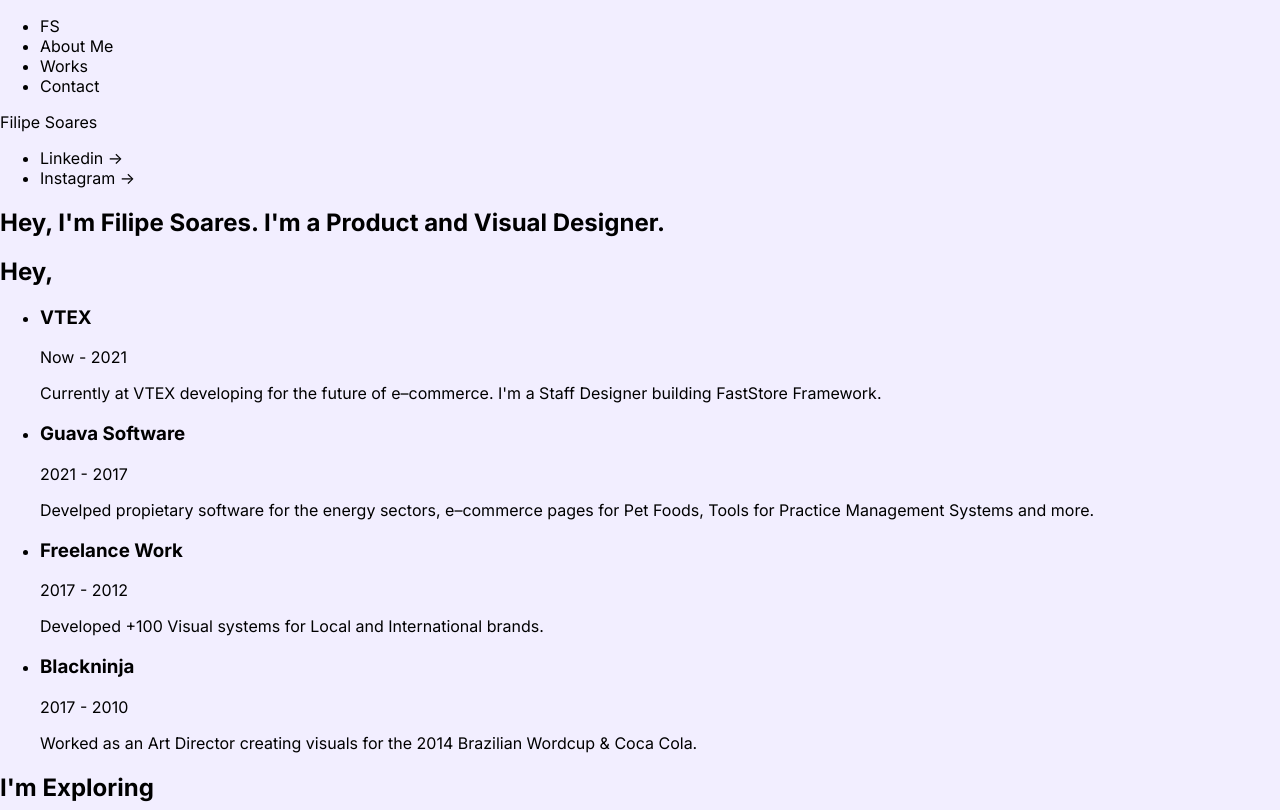
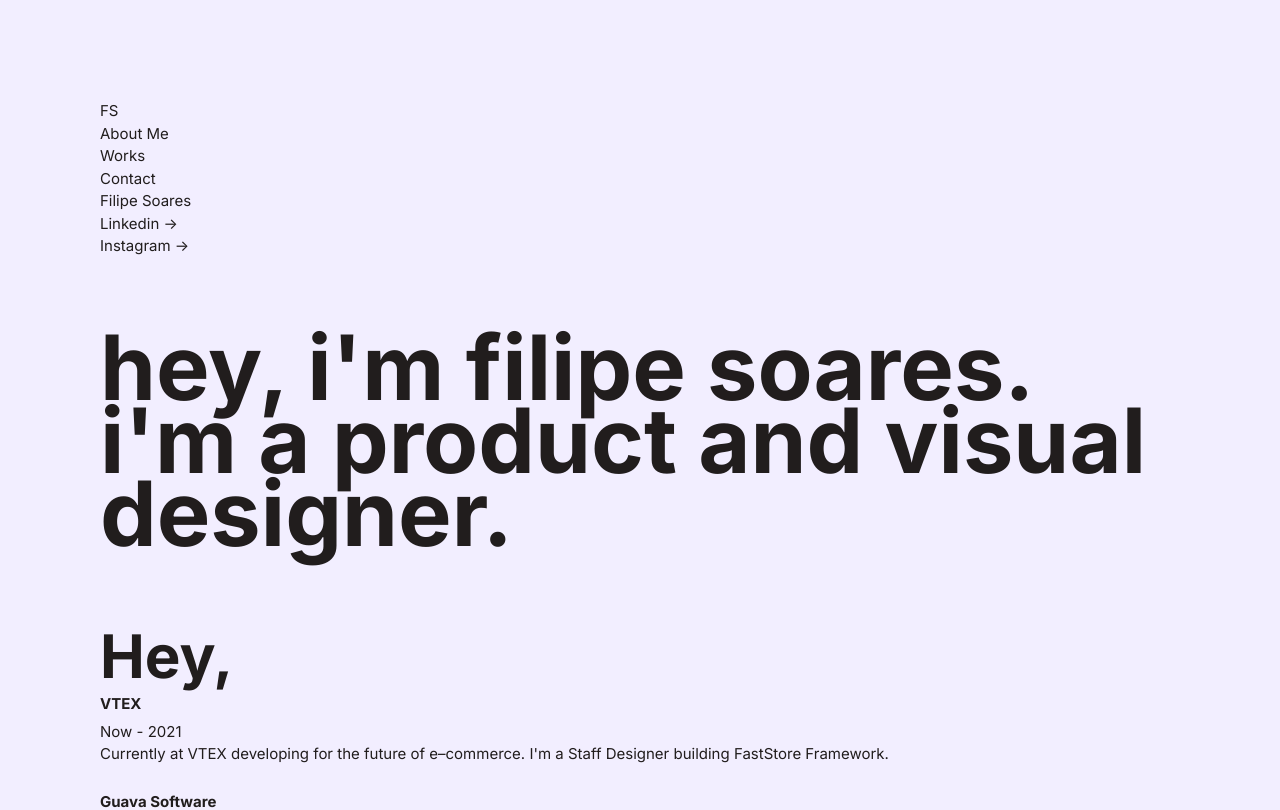
Before and after one commit to filipeafns/filipe.work, a Next.js app: page / in a window 1280 px wide. Shown: the top 810 px of the page. Built offline with nearby package versions, Linux system fonts and the light colour scheme.

Commit message:
Tweaks globals

```diff
--- a/styles/globals.scss
+++ b/styles/globals.scss
@@ -1,5 +1,8 @@
 
 @import "scaffold";
+@import "colors";
+@import "typography";
+
 
 :root {
   --header-max-height: 900px;
@@ -14,8 +17,8 @@
 html,
 body {
   padding: 0;
-  margin: 0;
-  background-color: #F2EEFF;
+  margin:50px;
+  background-color: var(color--base);
   font-family: 'Inter', Roboto, Oxygen,
     Ubuntu, Cantarell, Fira Sans, Droid Sans, Helvetica Neue, sans-serif;
 }
```
